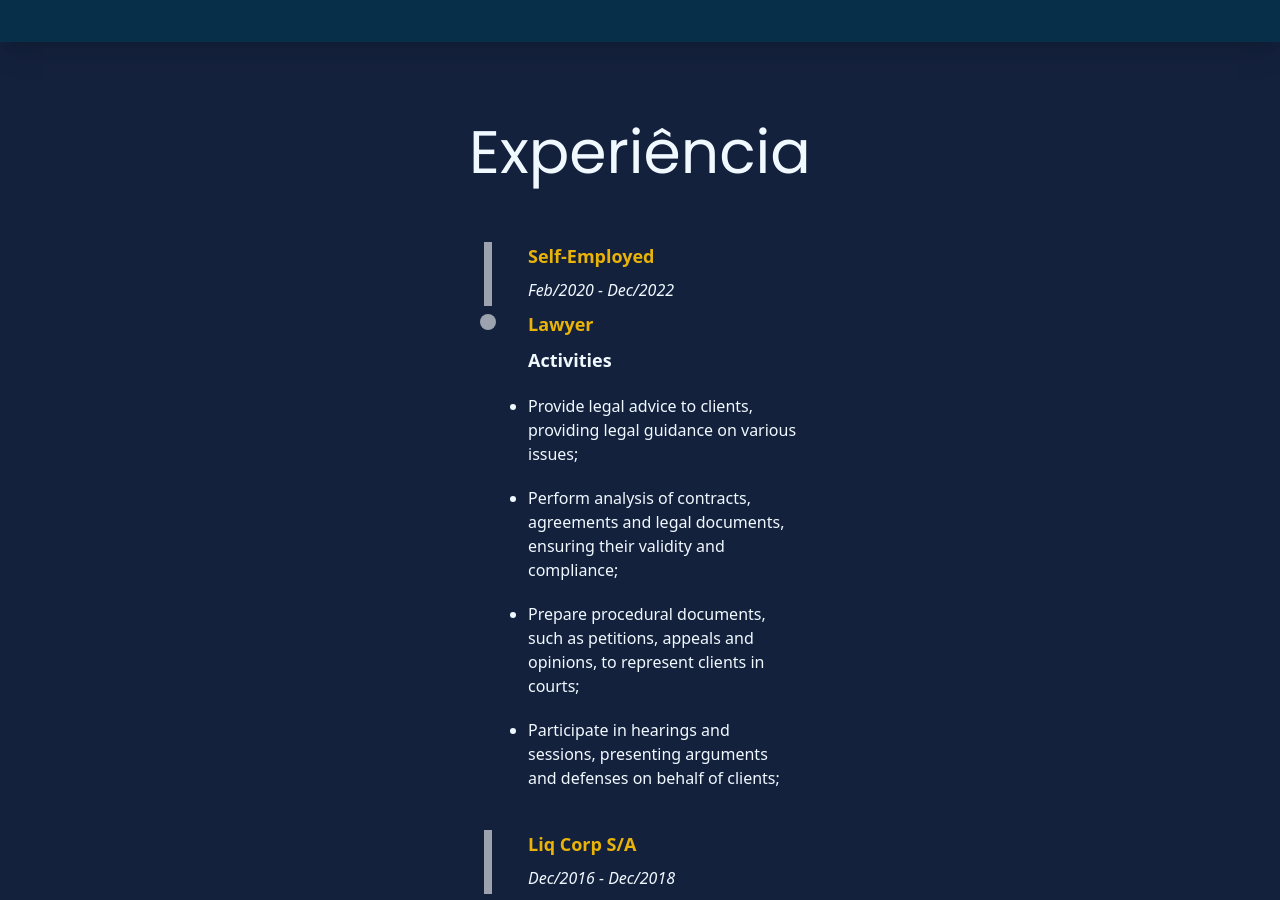
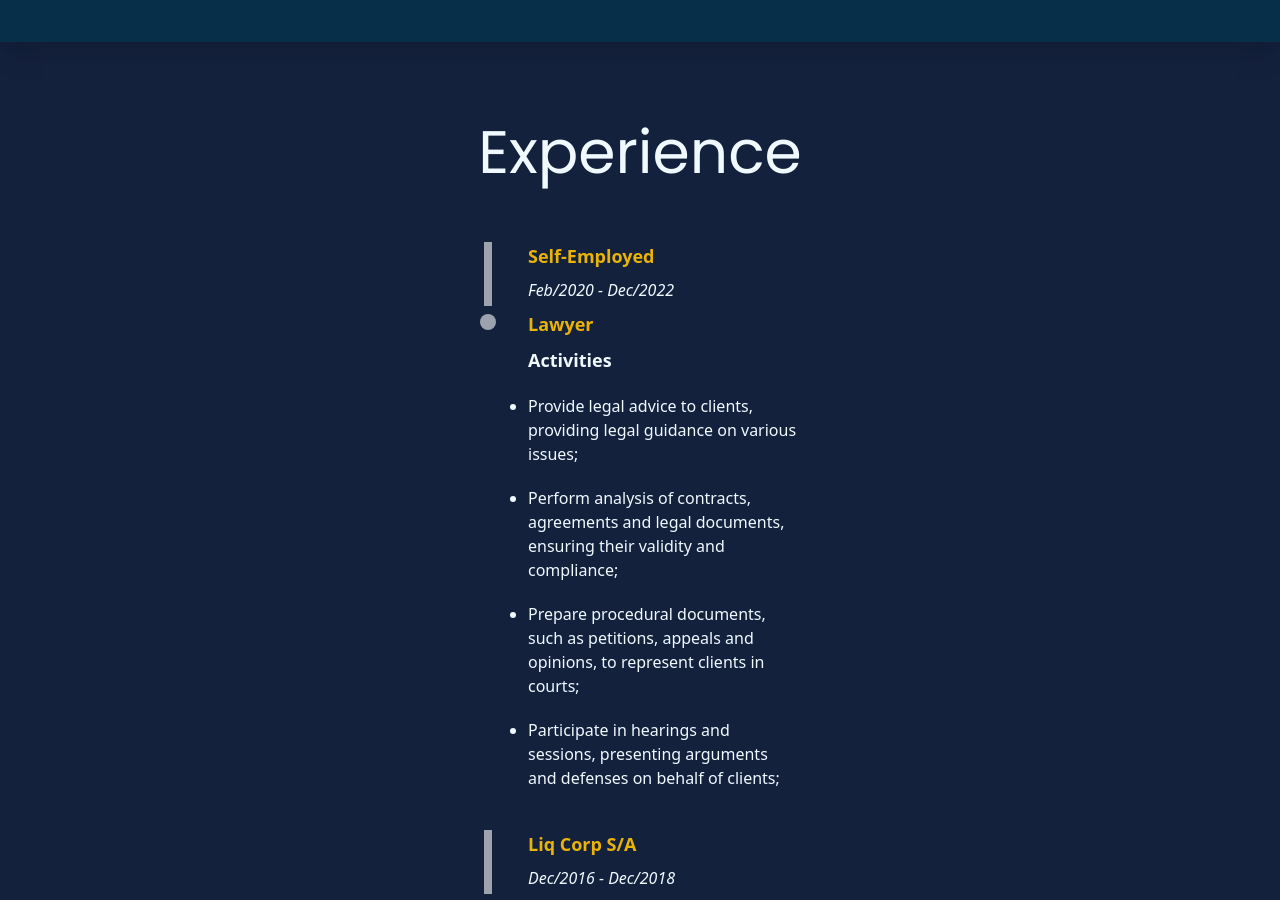
Before and after one commit to fellipemrcl/portfolio, a React (Vite) app: page / in a window 1280 px wide. Shown: the part 2041-2941 px from the top of the page. Built offline with nearby package versions, Linux system fonts and the light colour scheme; no server answers.

Commit message:
Update heading text from "Experiência" to "Experience"

```diff
--- a/src/App.jsx
+++ b/src/App.jsx
@@ -20,7 +20,7 @@ const App = () => {
         id="experience"
         className="experience-heading text-6xl font-poppins mb-5 text-sky-50 text-center mt-10"
       >
-        Experiência
+        Experience
       </h1>
       <div className="flex flex-col items-center">
         <Experience
```
